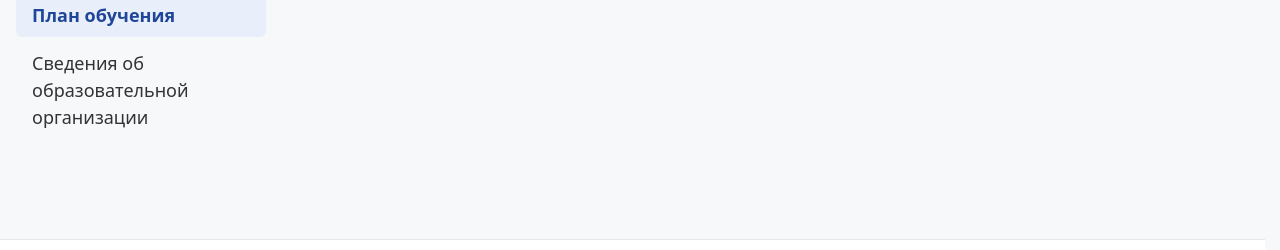
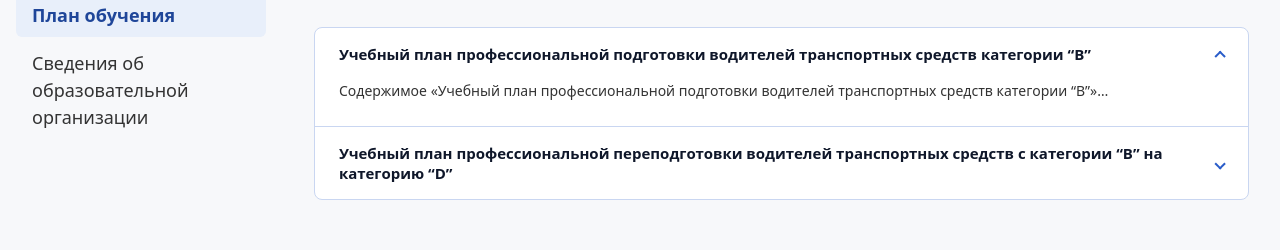
Before and after one commit to RyabovaEV/astro_avto, an Astro site: page /driving-school/training-plan in a window 1280 px wide. Shown: the part 411-661 px from the top of the page. Built offline with nearby package versions, Linux system fonts and the light colour scheme; Astro itself is replaced by a stand-in of ours.

Commit message:
add accordion

```diff
--- /dev/null
+++ b/src/components/Accordion/Accordion.astro
@@ -0,0 +1,29 @@
+---
+import styles from './Accordion.module.scss';
+
+interface Props {
+  class?: string;
+  'aria-label'?: string;
+  size?: 'default' | 'compact';
+}
+
+const {
+  class: className,
+  'aria-label': ariaLabel,
+  size = 'default',
+} = Astro.props;
+
+const rootClass = [
+  styles.root,
+  size === 'compact' ? styles.root_sizeCompact : '',
+  className,
+].filter(Boolean).join(' ');
+---
+
+<div
+  class={rootClass}
+  data-accordion
+  {...(ariaLabel ? { 'aria-label': ariaLabel } : {})}
+>
+  <slot />
+</div>
--- /dev/null
+++ b/src/components/Accordion/Accordion.module.scss
@@ -0,0 +1,107 @@
+@use "../../styles/core" as *;
+
+.root {
+  --accordion-trigger-font: #{fluid(17, 16)};
+  --accordion-panel-font: #{fluid(15, 14)};
+
+  display: flex;
+  flex-direction: column;
+  width: 100%;
+  border: 1px solid var(--border-light);
+  border-radius: var(--radius-md);
+  overflow: hidden;
+  background-color: var(--bg-secondary);
+}
+
+.root_sizeCompact {
+  --accordion-trigger-font: #{fluid(15, 14)};
+  --accordion-panel-font: #{fluid(14, 13)};
+}
+
+.item {
+  border-bottom: 1px solid var(--border-light);
+
+  &:last-child {
+    border-bottom: none;
+  }
+}
+
+.itemHeading {
+  font-size: inherit;
+  font-weight: inherit;
+}
+
+.trigger {
+  display: flex;
+  align-items: center;
+  justify-content: space-between;
+  gap: var(--space-2);
+  width: 100%;
+  padding: var(--space-2) var(--space-3);
+  border: none;
+  background: transparent;
+  font-size: var(--accordion-trigger-font, #{fluid(17, 16)});
+  font-weight: 600;
+  line-height: 1.35;
+  color: var(--accent-text-color);
+  text-align: left;
+  cursor: pointer;
+  transition: background-color var(--transition-duration) ease;
+
+  &:hover {
+    background-color: var(--color-primary-5);
+  }
+
+  &:focus-visible {
+    outline: 2px solid var(--accent-color);
+    outline-offset: -2px;
+  }
+}
+
+.triggerLabel {
+  min-width: 0;
+}
+
+.triggerIcon {
+  flex-shrink: 0;
+  width: 0.55em;
+  height: 0.55em;
+  margin-top: 0.15em;
+  border-right: 2px solid var(--accent-color);
+  border-bottom: 2px solid var(--accent-color);
+  transform: rotate(45deg);
+  transition: transform var(--transition-duration) ease;
+}
+
+.trigger[aria-expanded="true"] .triggerIcon {
+  transform: rotate(-135deg);
+  margin-top: 0.35em;
+}
+
+.panel {
+  font-size: var(--accordion-panel-font, #{fluid(15, 14)});
+  line-height: 1.55;
+  color: var(--main-text-color);
+}
+
+.panelInner {
+  padding: 0 var(--space-3) var(--space-3);
+}
+
+.panel:not([hidden]) .panelInner {
+  padding-top: 0;
+}
+
+.panel :global(a) {
+  color: var(--color-link);
+}
+
+.panel :global(ul),
+.panel :global(ol) {
+  margin: 0 0 var(--space-2);
+  padding-left: 1.25em;
+}
+
+.panel :global(p:last-child) {
+  margin-bottom: 0;
+}
--- /dev/null
+++ b/src/components/Accordion/AccordionItem.astro
@@ -0,0 +1,43 @@
+---
+import styles from './Accordion.module.scss';
+
+interface Props {
+  title: string;
+  /** Открыт при первой отрисовке (SSR). Для выбора по индексу: `initiallyOpen={i === defaultOpenIndex}`. */
+  initiallyOpen?: boolean;
+}
+
+const { title, initiallyOpen = false } = Astro.props;
+
+const uid = crypto.randomUUID();
+const triggerId = `acc-trigger-${uid}`;
+const panelId = `acc-panel-${uid}`;
+---
+
+<div class={styles.item} data-accordion-item>
+  <h3 class={styles.itemHeading}>
+    <button
+      type="button"
+      class={styles.trigger}
+      id={triggerId}
+      data-accordion-trigger
+      aria-expanded={initiallyOpen ? 'true' : 'false'}
+      aria-controls={panelId}
+    >
+      <span class={styles.triggerLabel}>{title}</span>
+      <span class={styles.triggerIcon} aria-hidden="true"></span>
+    </button>
+  </h3>
+  <div
+    class={styles.panel}
+    id={panelId}
+    data-accordion-panel
+    role="region"
+    aria-labelledby={triggerId}
+    {...(!initiallyOpen ? { hidden: true } : {})}
+  >
+    <div class={styles.panelInner}>
+      <slot />
+    </div>
+  </div>
+</div>
--- a/src/pages/driving-school/training-plan/index.astro
+++ b/src/pages/driving-school/training-plan/index.astro
@@ -2,8 +2,16 @@
 import SectionLayout from '../../../layouts/SectionLayout/SectionLayout.astro';
 import { getSidebarItems } from '../../../data/pathMenu';
 import Section from "../../../components/Section/Section.astro";
+import Accordion from "../../../components/Accordion/Accordion.astro";
+import AccordionItem from "../../../components/Accordion/AccordionItem.astro";
 
 const sidebarItems = getSidebarItems('/driving-school');
+
+const defaultOpenIndex = 0; // или undefined — все закрыты
+const sections = [
+  { title: 'Учебный план профессиональной подготовки водителей транспортных средств категории “В”', slug: 'В' },
+  { title: 'Учебный план профессиональной переподготовки водителей транспортных средств с категории “В” на категорию “D”', slug: 'ВД' },
+];
 ---
 
 <SectionLayout title="Автошкола" sidebarItems={sidebarItems}>
@@ -14,4 +22,11 @@ const sidebarItems = getSidebarItems('/driving-school');
     isInfo
     isH1
   />
+  <Accordion aria-label="Разделы" size="compact">
+    {sections.map((s, i) => (
+      <AccordionItem title={s.title} initiallyOpen={i === defaultOpenIndex}>
+        <p>Содержимое «{s.title}»…</p>
+      </AccordionItem>
+    ))}
+  </Accordion>
 </SectionLayout>
--- /dev/null
+++ b/src/scripts/accordion.ts
@@ -0,0 +1,58 @@
+class Accordion {
+  static SELECTORS = {
+    root: '[data-accordion]',
+    item: '[data-accordion-item]',
+    trigger: '[data-accordion-trigger]',
+    panel: '[data-accordion-panel]',
+  };
+
+  constructor() {
+    document.querySelectorAll<HTMLElement>(Accordion.SELECTORS.root).forEach((root) => {
+      this.bindRoot(root);
+    });
+  }
+
+  private setItemOpen(item: HTMLElement, open: boolean) {
+    const trigger = item.querySelector<HTMLElement>(Accordion.SELECTORS.trigger);
+    const panel = item.querySelector<HTMLElement>(Accordion.SELECTORS.panel);
+    if (!trigger || !panel) return;
+
+    trigger.setAttribute('aria-expanded', open ? 'true' : 'false');
+    if (open) panel.removeAttribute('hidden');
+    else panel.setAttribute('hidden', '');
+  }
+
+  private enforceSingleOpen(items: HTMLElement[]) {
+    const openItems = items.filter(
+      (item) =>
+        item.querySelector<HTMLElement>(Accordion.SELECTORS.trigger)?.getAttribute('aria-expanded') ===
+        'true',
+    );
+    if (openItems.length <= 1) return;
+    openItems.slice(1).forEach((item) => this.setItemOpen(item, false));
+  }
+
+  private bindRoot(root: HTMLElement) {
+    if (root.hasAttribute('data-accordion-initialized')) return;
+    root.setAttribute('data-accordion-initialized', '');
+
+    const items = [...root.querySelectorAll<HTMLElement>(Accordion.SELECTORS.item)];
+    this.enforceSingleOpen(items);
+
+    items.forEach((item) => {
+      const trigger = item.querySelector<HTMLElement>(Accordion.SELECTORS.trigger);
+      if (!trigger) return;
+
+      trigger.addEventListener('click', () => {
+        const isOpen = trigger.getAttribute('aria-expanded') === 'true';
+        if (isOpen) {
+          this.setItemOpen(item, false);
+          return;
+        }
+        items.forEach((other) => this.setItemOpen(other, other === item));
+      });
+    });
+  }
+}
+
+export default Accordion;
--- a/src/scripts/main.ts
+++ b/src/scripts/main.ts
@@ -1,7 +1,9 @@
+import Accordion from './accordion';
 import BackToTop from './back-to-top';
 import HeaderMobileMenu from './header-mobile-menu';
 import HeaderStickyState from './header-sticky-state';
 
+new Accordion();
 new HeaderMobileMenu();
 new HeaderStickyState();
 new BackToTop();
```
